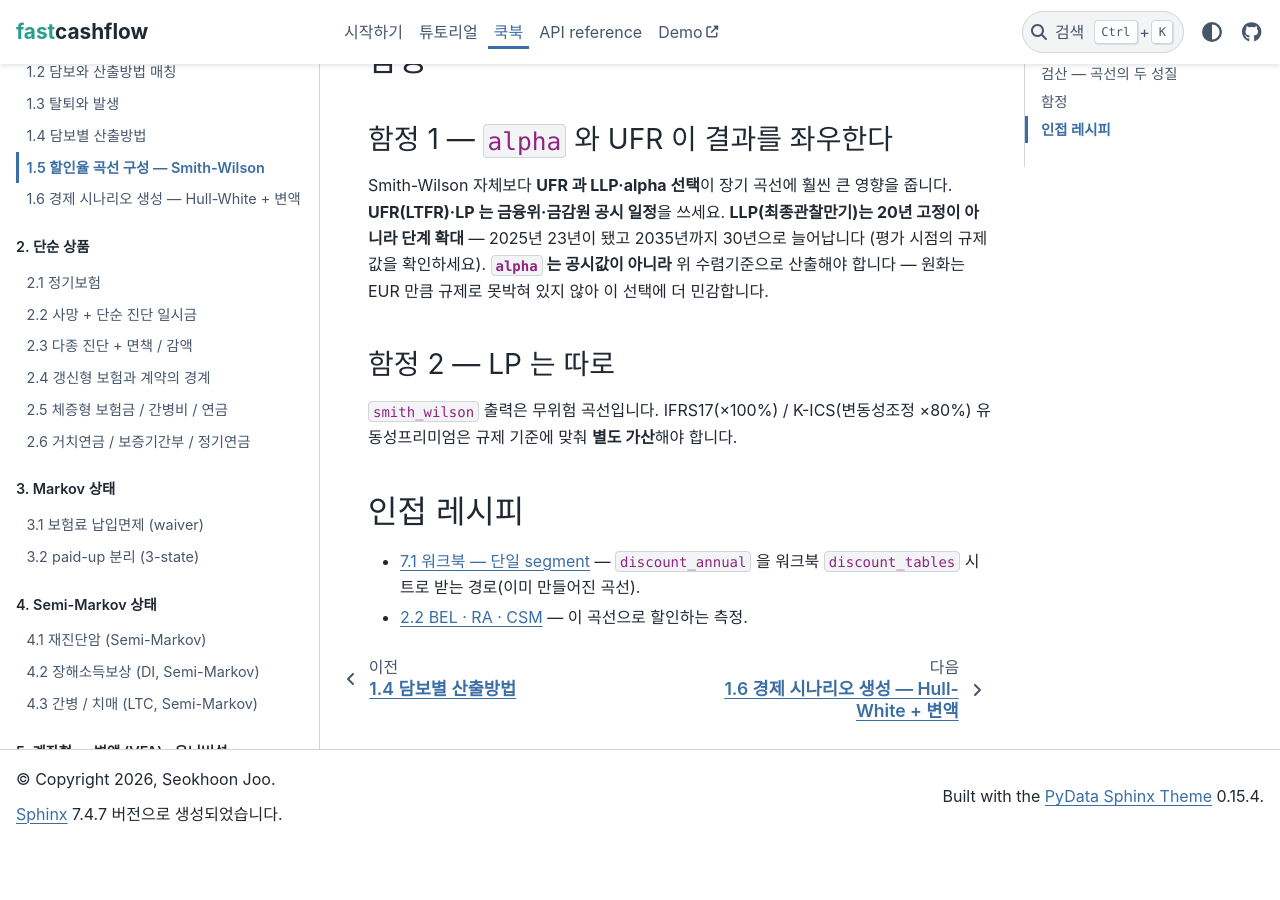
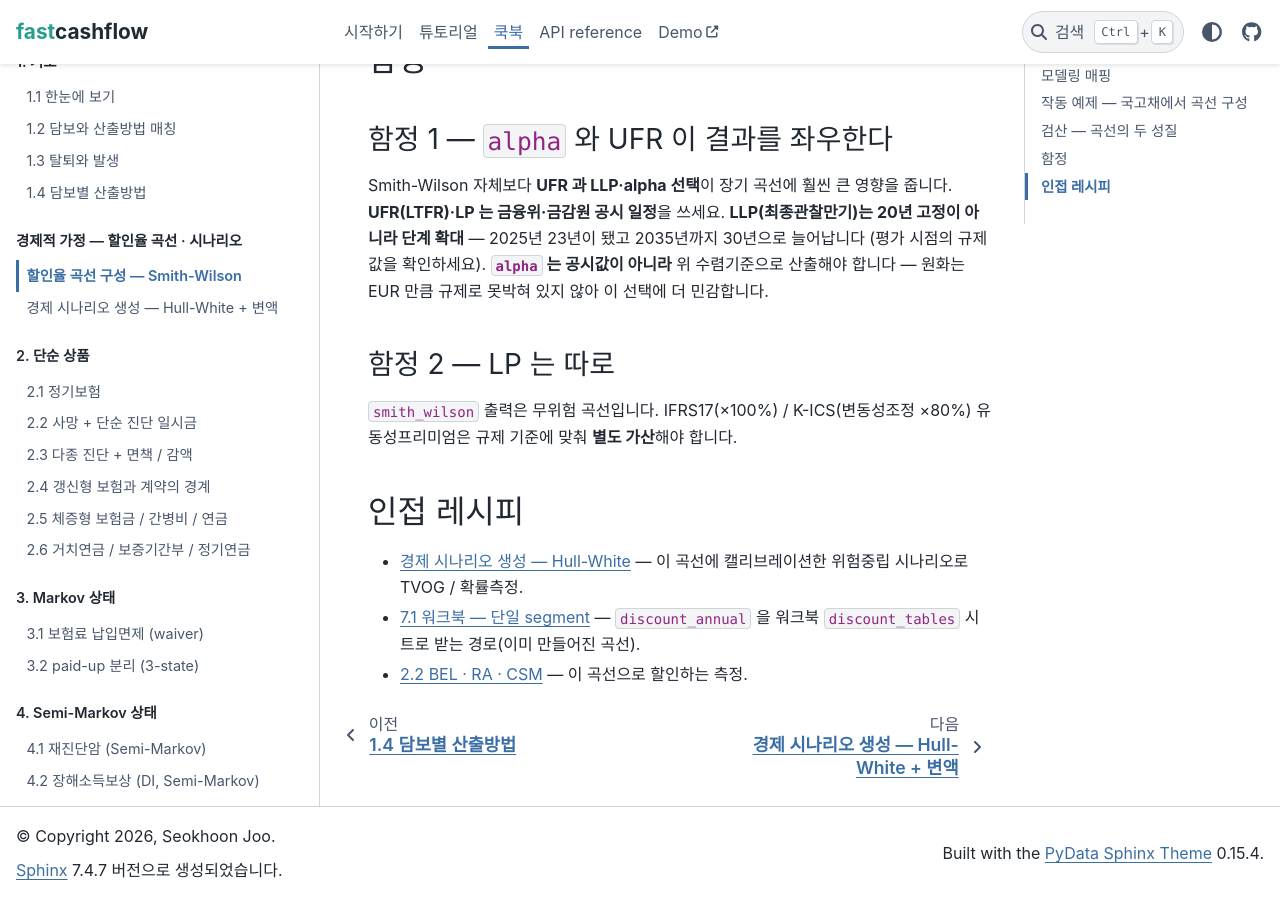
Before and after one commit to seokhoonj/fastcashflow, a Sphinx documentation site: the page built from docs/cookbook/basics/discount-curve.md, in a window 1280 px wide and 900 px high, scrolled down 3022 px. Built offline with Sphinx 7.4.7 and the PyData theme 0.15.4, drawn with Linux system fonts in a browser that asks for light colours; before the commit the page ends 3865 px from its top, so only the background shows below that; some of the changed text lies outside the part shown.

Commit message:
docs: group the discount curve and scenario generator into an economic-assumptions section
Move the Smith-Wilson discount-curve and the Hull-White scenario-generation
chapters out of the modelling basics into their own cookbook section (the
economic assumptions, distinct from the actuarial ones). The two are a pair --
the generator calibrates to the curve -- and neither is a beginner basic. Drops
the in-basics chapter numbers from the two titles and cross-links them; the other
sections keep their numbering unchanged.

```diff
--- a/docs/cookbook/basics/discount-curve.md
+++ b/docs/cookbook/basics/discount-curve.md
@@ -1,4 +1,4 @@
-# 1.5 할인율 곡선 구성 — Smith-Wilson
+# 할인율 곡선 구성 — Smith-Wilson
 
 :::{admonition} 이 챕터에서 배우는 것
 :class: tip
@@ -140,6 +140,8 @@
 
 ## 인접 레시피
 
+- [경제 시나리오 생성 — Hull-White](scenario-generation) — 이 곡선에 캘리브레이션한
+  위험중립 시나리오로 TVOG / 확률측정.
 - [7.1 워크북 — 단일 segment](../io/workbook-single) — `discount_annual` 을 워크북
   `discount_tables` 시트로 받는 경로(이미 만들어진 곡선).
 - [2.2 BEL · RA · CSM](../../tutorial/02-bel-ra-csm) — 이 곡선으로 할인하는 측정.
--- a/docs/cookbook/basics/scenario-generation.md
+++ b/docs/cookbook/basics/scenario-generation.md
@@ -1,4 +1,4 @@
-# 1.6 경제 시나리오 생성 — Hull-White + 변액
+# 경제 시나리오 생성 — Hull-White + 변액
 
 :::{admonition} 이 챕터에서 배우는 것
 :class: tip
@@ -14,7 +14,7 @@
 
 fcf는 TVOG/확률측정에서 시나리오를 **소비** 하지만, 번들 샘플(`samples.return_scenarios`)은
 스스로 "calibrated economic scenario generator가 아니다"라고 적은 toy 입니다. 이 챕터의
-`fcf.esg` 는 [1.5 할인율 곡선](discount-curve)에서 만든 곡선을 받아 **그 곡선을 재현하는
+`fcf.esg` 는 [할인율 곡선](discount-curve)에서 만든 곡선을 받아 **그 곡선을 재현하는
 위험중립 시나리오** 를 만듭니다 — "곡선 -> 시나리오 -> TVOG" 가 fcf 안에서 닫힙니다.
 
 ## 두 요인 — 금리와 펀드
@@ -115,6 +115,6 @@
 
 ## 인접 레시피
 
-- [1.5 할인율 곡선 — Smith-Wilson](discount-curve) — 이 생성기가 캘리브레이션하는 곡선.
+- [할인율 곡선 — Smith-Wilson](discount-curve) — 이 생성기가 캘리브레이션하는 곡선.
 - [변액 보증 / 크레딧 floor TVOG](../variable/crediting-floor) — `return_scenarios` 를
   받는 보증 시간가치 평가.
--- a/docs/cookbook/index.md
+++ b/docs/cookbook/index.md
@@ -341,6 +341,12 @@
 basics/calculation-methods
 basics/mortality-roles
 basics/coverage-mechanics
+:::
+
+:::{toctree}
+:hidden:
+:caption: 경제적 가정 — 할인율 곡선 · 시나리오
+
 basics/discount-curve
 basics/scenario-generation
 :::
```
